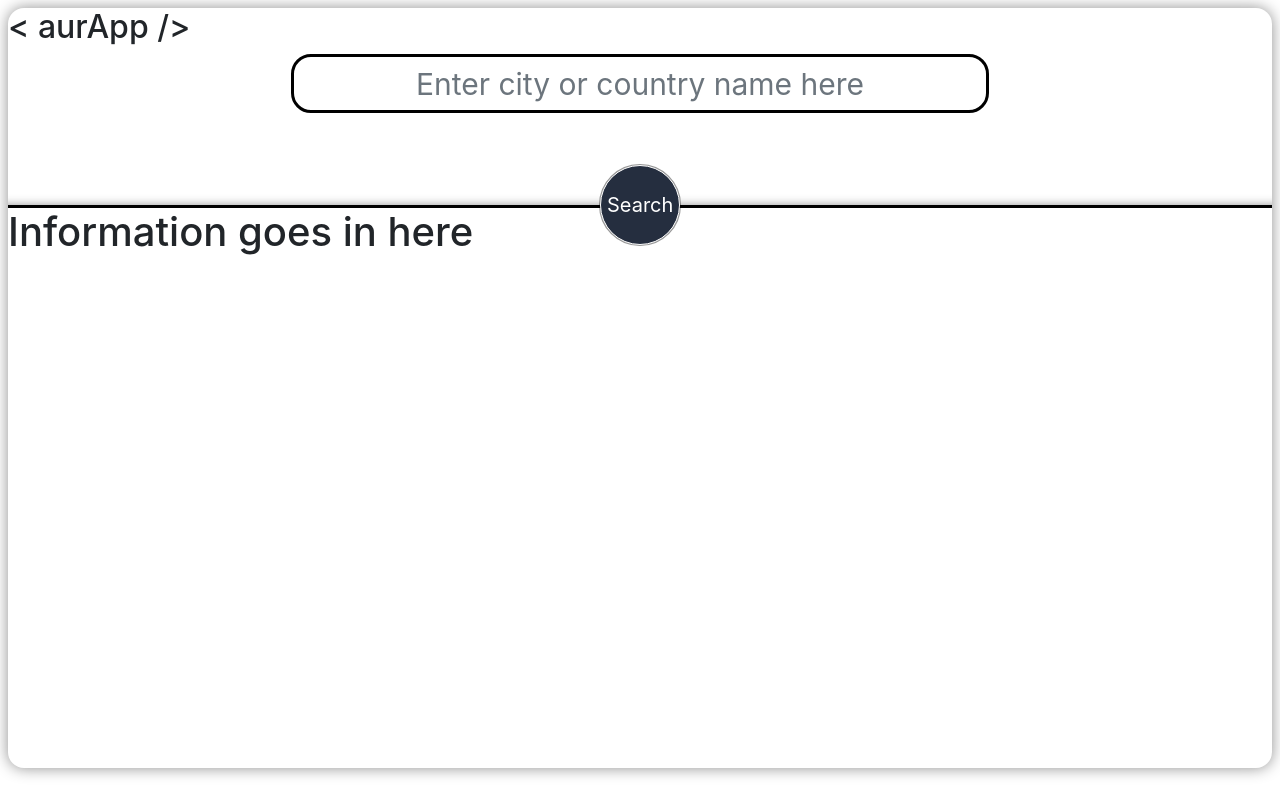
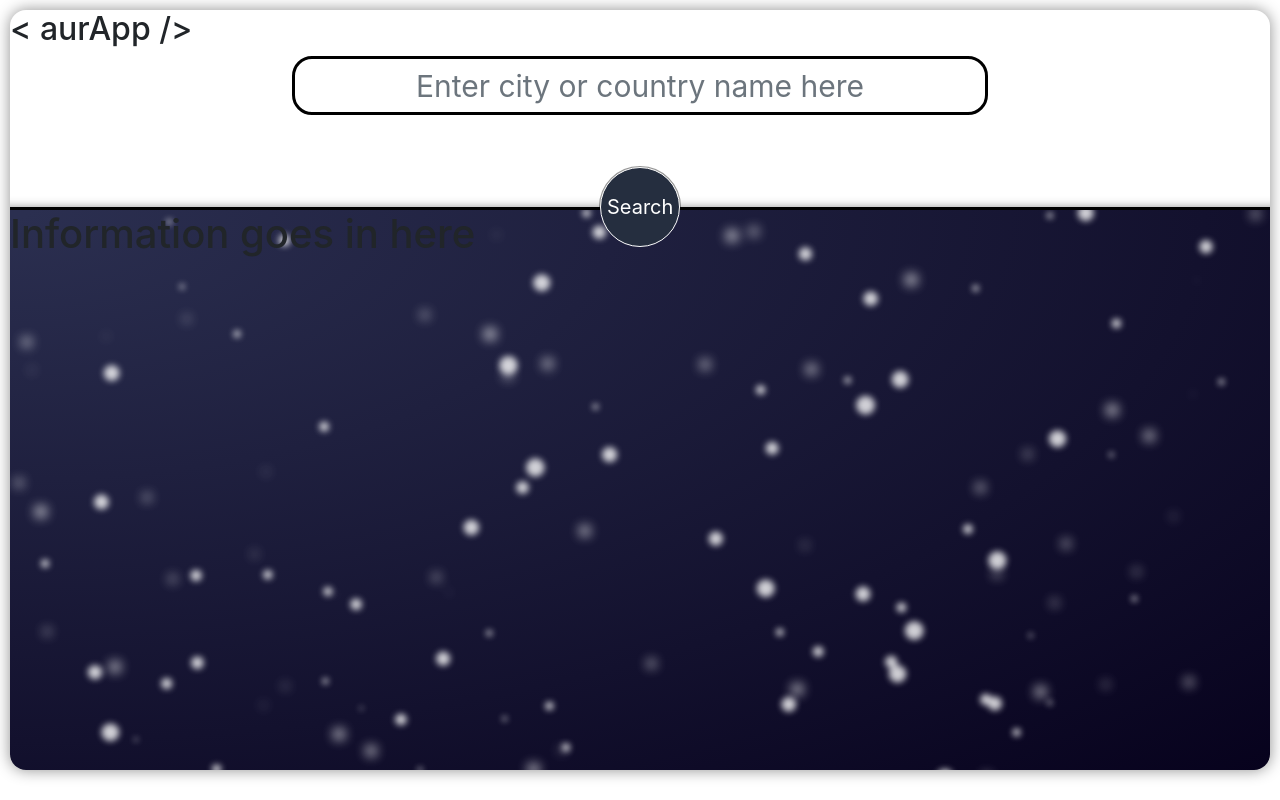
Before and after one commit to Berabjesus/Weather-App-with-weatherAPI.com, a website built with webpack: page src/index.html in a window 1280 px wide. Built offline with nearby package versions, Linux system fonts and the light colour scheme.

Commit message:
ADD snow effectwith SaaS

```diff
--- a/src/scss/information_section.scss
+++ b/src/scss/information_section.scss
@@ -1,4 +1,5 @@
 @import "./mixin_functions.scss";
+@import "./snow.scss";
 
 .is-container {
   position: relative;
--- a/src/scss/main.scss
+++ b/src/scss/main.scss
@@ -8,7 +8,8 @@
 .body {
   min-height: 100vh;
   width: 100vw;
-  padding: 1vh;
+  padding: 10px;
+  padding-bottom: 0;
 }
 
 .main {
--- a/src/scss/snow.scss
+++ b/src/scss/snow.scss
@@ -0,0 +1,70 @@
+.wrapper {
+  position: absolute;
+  z-index: -1;
+  overflow: hidden;
+  width: 100%;
+  height: 100%;
+  border-bottom-left-radius: 1rem;
+  border-bottom-right-radius: 1rem;
+  // filter: blur(5px);
+  background: radial-gradient(farthest-corner at 0vw 0vh,#2b2f50 1%,#07021d 100%)
+}
+
+$s1:"";
+$s2:"";
+$s3:"";
+@for $i from 1 through 100 {
+    $s1: $s1 + random(1000)*0.1vw + " " + random(1000)*0.1vh + " " + 0 + " " + random(50)*-0.01rem + wheat;
+    $s2: $s2 + random(1000)*0.1vw + " " + random(1000)*0.1vh + " " + 0 + " " + random(50)*-0.01rem + #fff;
+    $s3: $s3 + random(1000)*0.1vw + " " + random(1000)*0.1vh + " " + 0 + " " + random(50)*-0.01rem + #fff;
+    @if $i < 100 {
+        $s1: $s1 + ",";
+        $s2: $s2 + ",";
+        $s3: $s3 + ",";
+    }
+}
+
+.snow {
+  border-radius: 50%;
+  opacity: 0.8;
+  position: absolute;
+  top:-110vh;
+  animation-name: fall;
+  animation-timing-function: linear;
+  animation-iteration-count: infinite;
+}
+.layer1 {
+  width: 1.5rem;
+  height: 1.5rem;
+  filter:blur(1.5px);
+  box-shadow: #{$s1};
+  animation-duration: 8s;
+}
+
+.layer1.delay {
+  animation-delay: 4s;
+}
+.layer2 {
+    width: 1.2rem;
+    height: 1.2rem;
+    filter:blur(3px);
+    box-shadow: #{$s2};
+    animation-duration: 8s;
+}
+.layer2.delay {
+    animation-delay: -4s;
+}
+.layer3 {
+    width: 0.8rem;
+    height: 0.8rem;
+    filter:blur(6px);
+    box-shadow: #{$s3};
+    animation-duration: 10s;
+}
+.layer3.delay {
+    animation-delay: -5s;
+}
+
+@keyframes fall {
+  100% {transform: translateY(200vh); }
+}
```
Also changed, not shown: dist/index.html (deleted).
